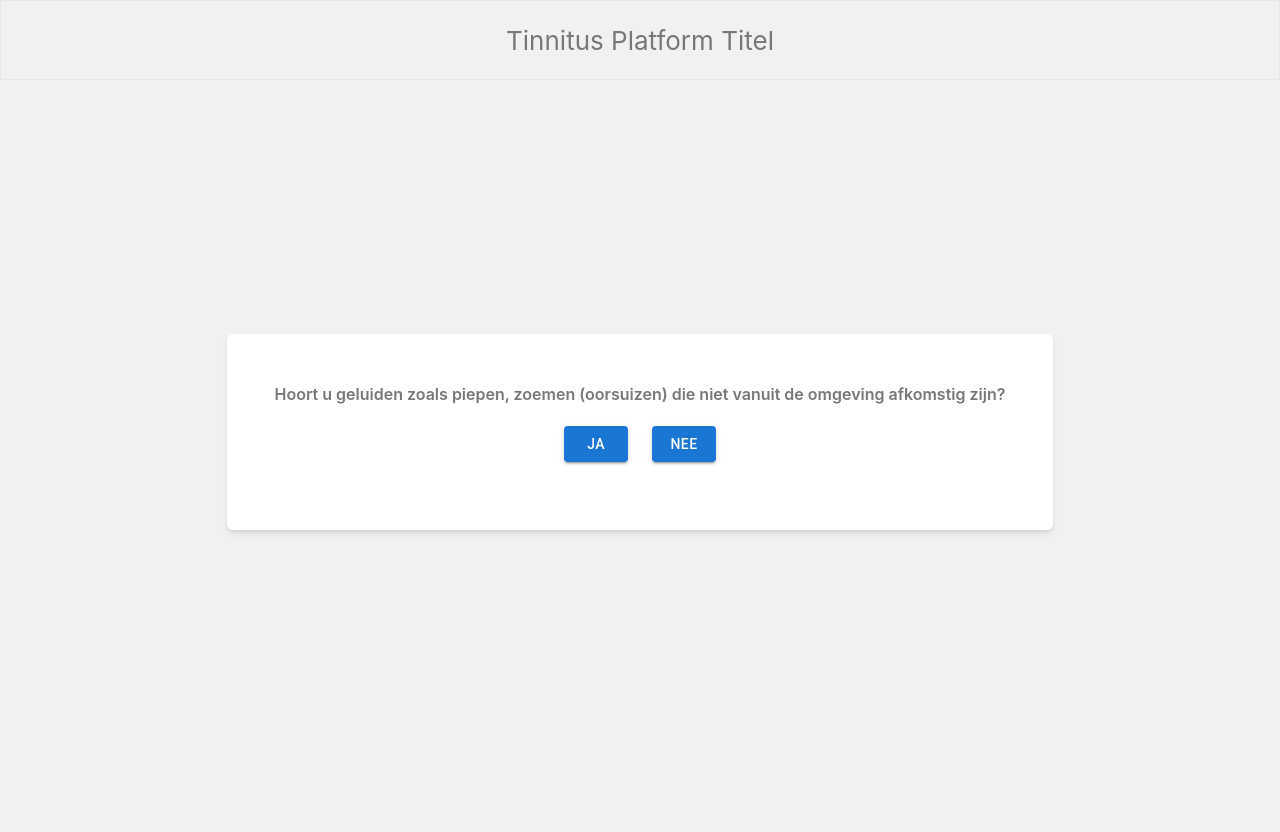
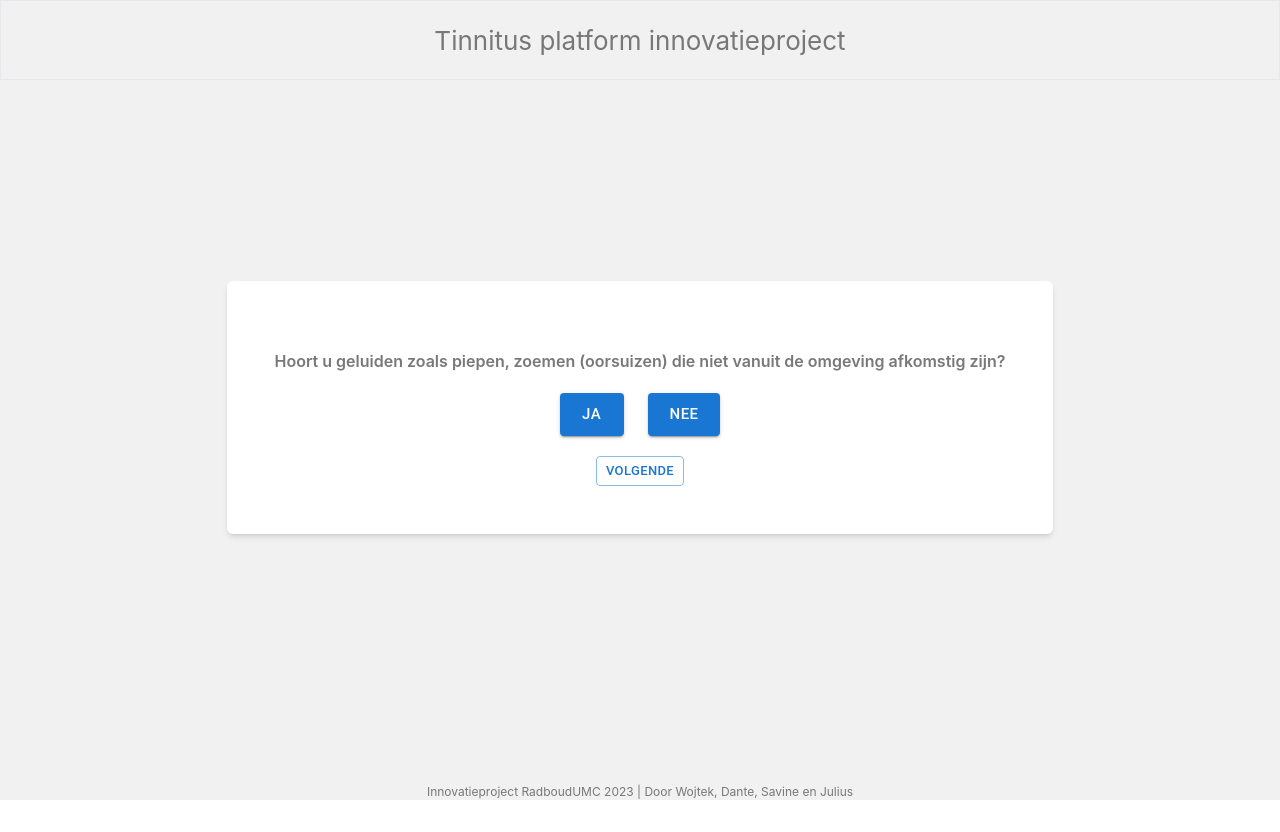
Before and after one commit to juliusbenjamins/innnovatieproject, a React (Create React App) app: page / in a window 1280 px wide. After the commit the page ends 800 px from the top, so only its background shows below. Built offline with nearby package versions, Linux system fonts and the light colour scheme.

Commit message:
Fixed bugs

```diff
--- a/package.json
+++ b/package.json
@@ -44,5 +44,5 @@
   "devDependencies": {
     "tailwindcss": "^3.3.1"
   },
-  "homepage": "https://juliusbenjamins.github.io/innovatieproject"
+  "homepage": "https://juliusbenjamins.github.io/innnovatieproject"
 }
--- a/src/App.js
+++ b/src/App.js
@@ -5,13 +5,14 @@ import Button from '@mui/material/Button';
 
 function App() {
   const [currentQuestion, setCurrentQuestion] = useState("Heeft u s'nachts last van oorsuizen?")
-  const [currentAnswer, setCurrentAnswer] = useState("Ja");
+  const [currentAnswer, setCurrentAnswer] = useState();
   const [questionObject, setQuestionObject] = useState([]);
   const [loading, setLoading] = useState(true);
+  const [yesFlag, setYesFlag] = useState(false);
+  const [noFlag, setNoFlag] = useState(false);
 
   // Sets the next question based on questionId
   const setQuestionById = (id) => {
-    console.log(id)
     for (let i = 0; i < questionObject.length; i++) {
       if (questionObject[i].id == id) {
         setCurrentQuestion(questionObject[i])
@@ -22,6 +23,7 @@ function App() {
 
   const handleNextClick = ({e}) => {
     var vervolg = currentQuestion.vervolgVraag
+    console.log(currentAnswer)
 
     // Case if questiontype is binary
     if (currentQuestion.antwoordType == "Binary"){
@@ -46,6 +48,8 @@ function App() {
         }
       }
     }
+    setYesFlag(false)
+    setNoFlag(false)
   }
 
   useEffect(() => {
@@ -68,29 +72,46 @@ function App() {
 		)
 	} else {
     return (
-      <div className="App">
+      <div className="App flex flex-col justify-between h-screen">
+
+        {/* Header */}
         <header className="App-header border -mb-12">
-          <h1 className="">Tinnitus Platform Titel</h1>
+          <h1 className="">Tinnitus platform innovatieproject</h1>
         </header>
 
-        <div className='flex items-center justify-center h-screen'>
+        {/* Body */}
+        <div className='flex items-center justify-center h-4/6'>
           <div className="border-1 font-semibold rounded-md shadow-md p-12 bg-white">
+            {/* Question */}
             <Question
                 questionText={currentQuestion.vraag}
                 answerType={currentQuestion.antwoordType}
                 setAnswerFunc={setCurrentAnswer}
-                clickHandler={handleNextClick}/>
-              <div className="mt-5">
-                {(currentQuestion.antwoordType == "Scale") &&
-                (<Button
+                clickHandler={handleNextClick}
+                yesFlag={yesFlag}
+                noFlag={noFlag}
+                setYesFlag={setYesFlag}
+                setNoFlag={setNoFlag}/>
+            {/* 'Volgende' button if Scale answer */}
+            <div className="mt-5">
+                {(currentQuestion.antwoordType != null) &&
+                <div className=''>
+                  <Button
                     variant="outlined"
+                    size="small"
                     onClick={(e) => handleNextClick(e)}>
                     Volgende
-                </Button>)
+                </Button>
+                </div>
                 }
-              </div>
+            </div>
           </div>
-      </div>
+        </div>
+
+        {/* Footer */}
+        <footer className='text-xs'>
+          Innovatieproject RadboudUMC 2023 | Door Wojtek, Dante, Savine en Julius
+        </footer>
       </div>
     );
   }
--- a/src/Question.js
+++ b/src/Question.js
@@ -20,48 +20,67 @@ const ScaleAnswer = ({setAnswerFunc}) => {
     )
   }
 
-const BinaryAnswer = ({setAnswerFunc, clickHandler}) => {
-    const miniHandler = (e, antwoord) => {
+  const BinaryAnswer = ({setAnswerFunc, yesFlag, noFlag, setYesFlag, setNoFlag}) => {
+    const handleClick = (e, antwoord) => {
+        if (antwoord == "Ja") {
+            setYesFlag(true)
+            setNoFlag(false)
+        } else if (antwoord == "Nee") {
+            setYesFlag(false)
+            setNoFlag(true)
+        }
         setAnswerFunc(antwoord)
-        clickHandler(e)
     }
 
     return (
         <Stack spacing={3} direction="row">
             <Button variant="contained"
-                    className="border-3"
-                    onClick={(e) => miniHandler(e, "Ja")}>
+                    size="large"
+                    color={yesFlag ? "success" : "primary"}
+                    onClick={(e) => handleClick(e, "Ja")}>
                 Ja
             </Button>
             <Button variant="contained"
-                    onClick={(e) => miniHandler(e, "Nee")}>
+                    size="large"
+                    color={noFlag ? "success" : "primary"}
+                    onClick={(e) => handleClick(e, "Nee")}>
                 Nee
             </Button>
         </Stack>
     );
 };
 
-const Answer = ({ answerType, setAnswerFunc, clickHandler}) => {
-    if (answerType == "Binary") {
-        return <BinaryAnswer setAnswerFunc={setAnswerFunc}
-                             clickHandler={clickHandler}/>
-    } else if (answerType == "Scale") {
-        return <ScaleAnswer setAnswerFunc={setAnswerFunc}/>
+const Answer = (props) => {
+    if (props.answerType == "Binary") {
+        return <BinaryAnswer setAnswerFunc={props.setAnswerFunc}
+                             clickHandler={props.clickHandler}
+                             yesFlag={props.yesFlag}
+                             noFlag={props.noFlag}
+                             setYesFlag={props.setYesFlag}
+                             setNoFlag={props.setNoFlag}/>
+    } else if (props.answerType == "Scale") {
+        return <ScaleAnswer setAnswerFunc={props.setAnswerFunc}/>
     } else {
         return "Geen Antwoord Type"
     }
 };
 
-export const Question = ({questionText, answerType, setAnswerFunc, clickHandler}) => {
+export const Question = (props) => {
     return (
         <div>
-            <div className="mb-5">
-                {questionText}
+            <div className="my-5">
+                {props.questionText}
             </div>
             <div className="flex items-center justify-center">
-                <Answer answerType={answerType}
-                setAnswerFunc={setAnswerFunc}
-                clickHandler={clickHandler}/>
+            {props.answerType !== null &&
+                <Answer answerType={props.answerType}
+                setAnswerFunc={props.setAnswerFunc}
+                clickHandler={props.clickHandler}
+                yesFlag={props.yesFlag}
+                noFlag={props.noFlag}
+                setYesFlag={props.setYesFlag}
+                setNoFlag={props.setNoFlag}/>
+            }
             </div>
         </div>
     );
```
